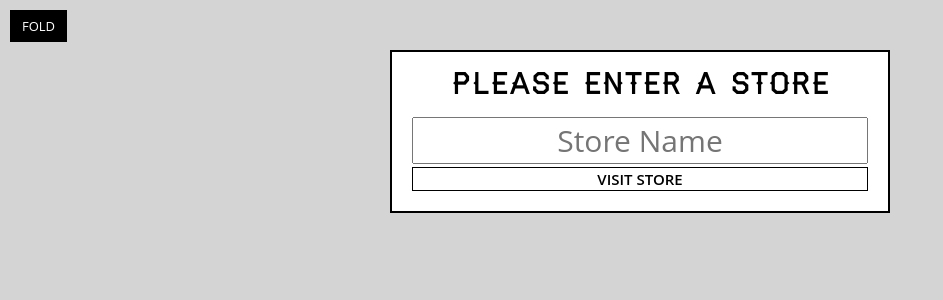
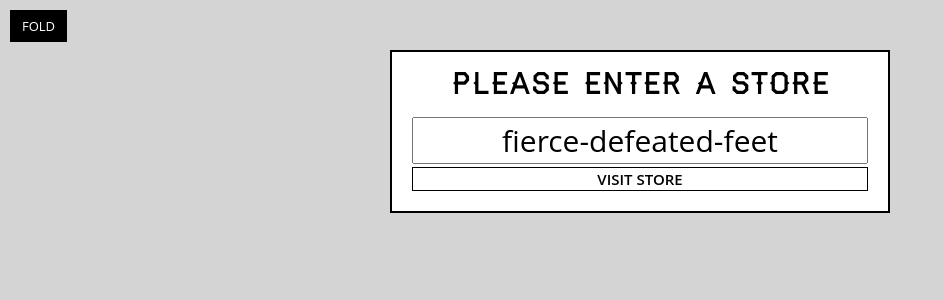
Before and after one commit to ErikOstlund/CatchOfTheDay, a React (Create React App) app: page / in a window 1280 px wide. Shown: the top 300 px of the page, without its empty margins (0-943 px from the left). Built offline with nearby package versions, Linux system fonts and the light colour scheme.

Commit message:
Helper Function
Learned how to import and use a helper function.
Do React have any built in ones? Like Angular pipes?

```diff
--- a/src/components/StorePicker.js
+++ b/src/components/StorePicker.js
@@ -1,11 +1,17 @@
 import React from 'react';
+import { getFunName } from '../helpers';
 
 class StorePicker extends React.Component {
     render() {
         return (
             <form className="store-selector">
                 <h2>Please Enter A Store</h2>
-                <input type="text" placeholder="Store Name" required></input>
+                <input
+                    type="text"
+                    placeholder="Store Name"
+                    defaultValue={getFunName()}
+                    required
+                />
                 <button type="submit">Visit Store</button>
             </form>
         );
```
